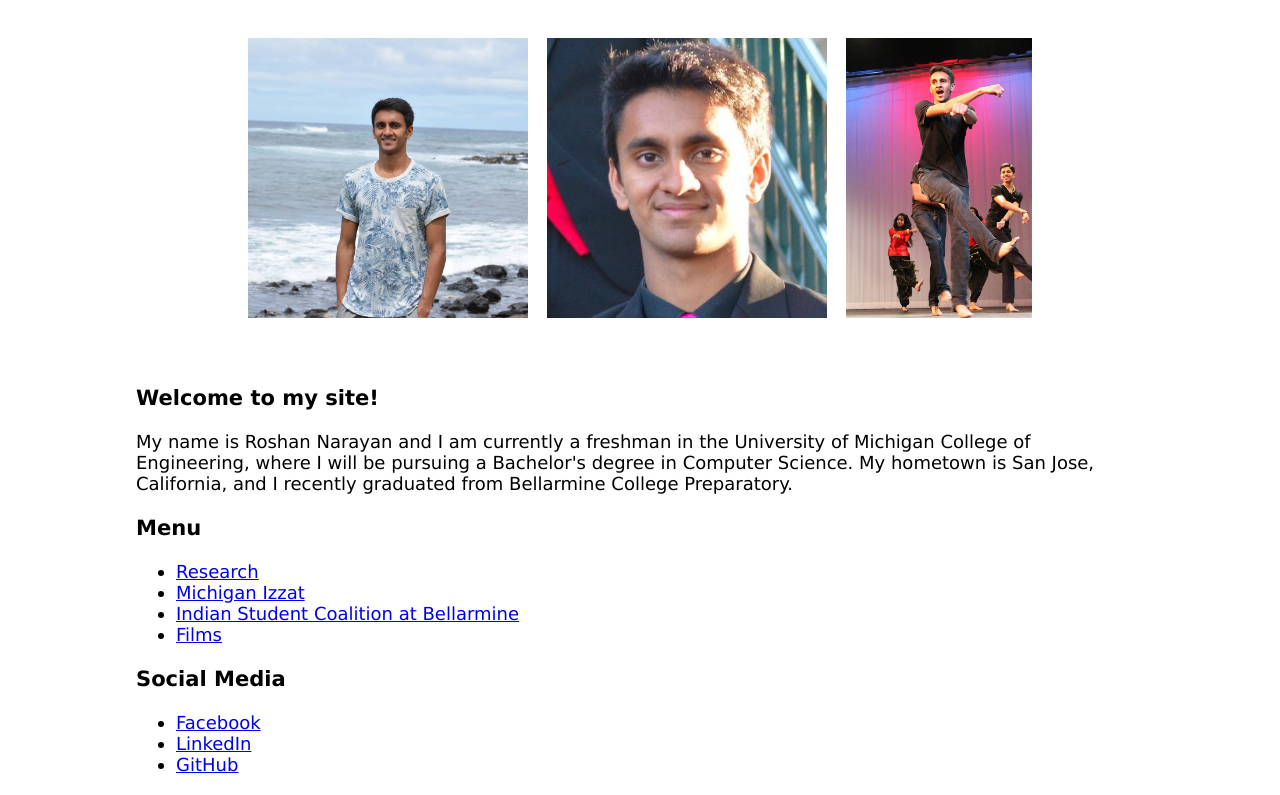
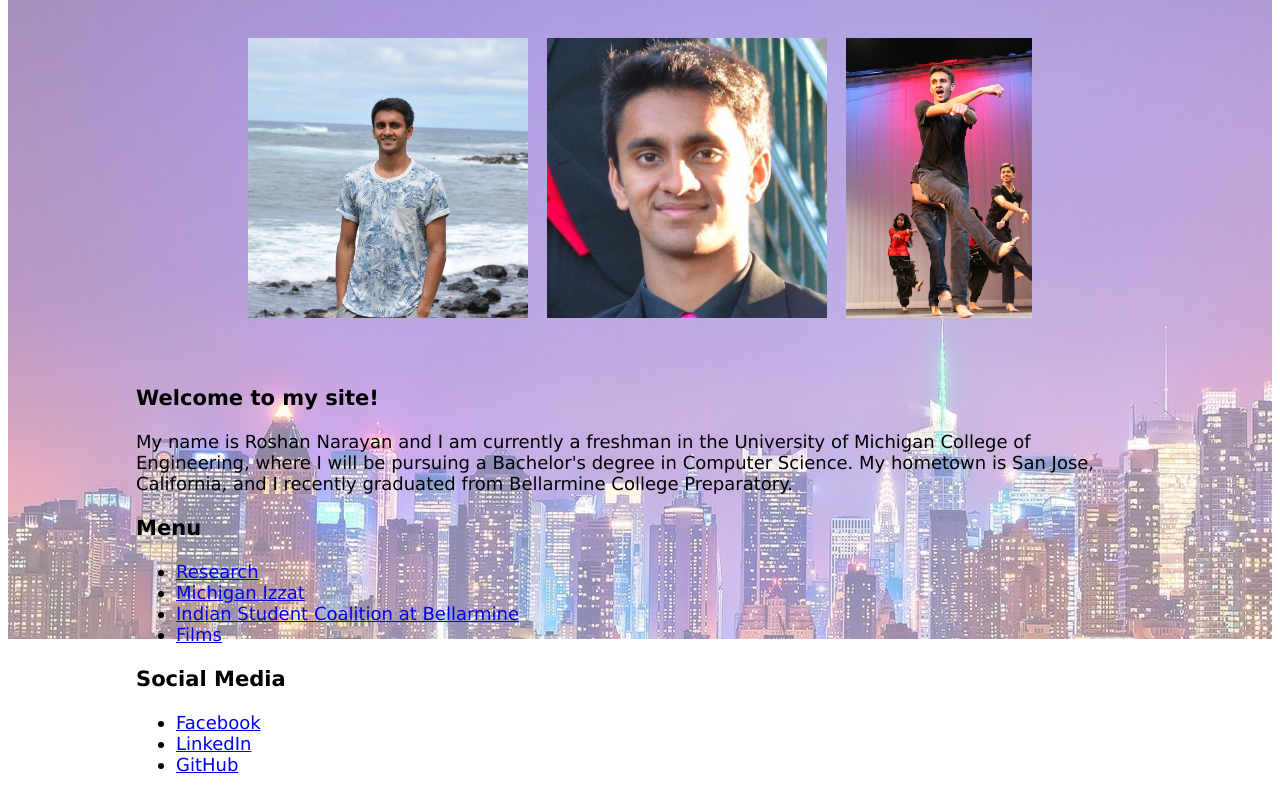
Before and after one commit to rnarayan7/PersonalWebsite, a plain HTML site: page index.html in a window 1280 px wide. Shown: the part 161-956 px from the top of the page. Drawn offline with Linux system fonts and the light colour scheme.

Commit message:
Change directory for image

```diff
--- a/styles/index.css
+++ b/styles/index.css
@@ -14,7 +14,7 @@ body:before {
     top: 0;
     left: 0;
     background-attachment: fixed;
-    background-image: url("./images/background/skyline.jpg");
+    background-image: url("../images/background/skyline.jpg");
     width: 100%;
     height: 100%;
     opacity : 0.5;
```
